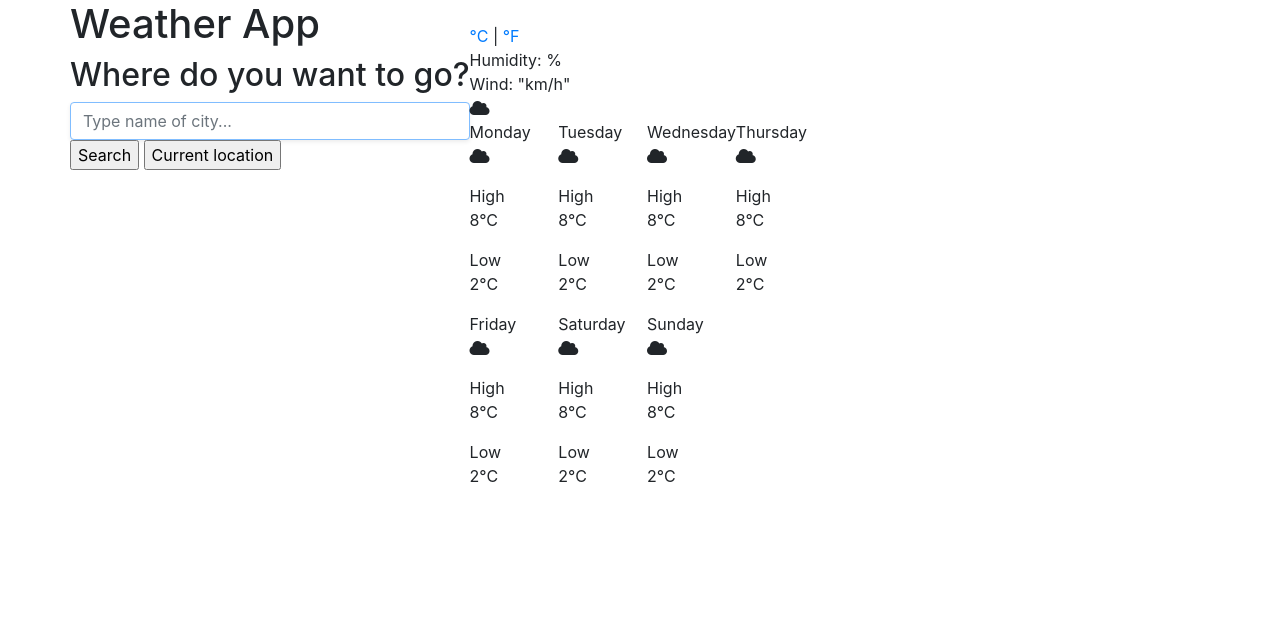
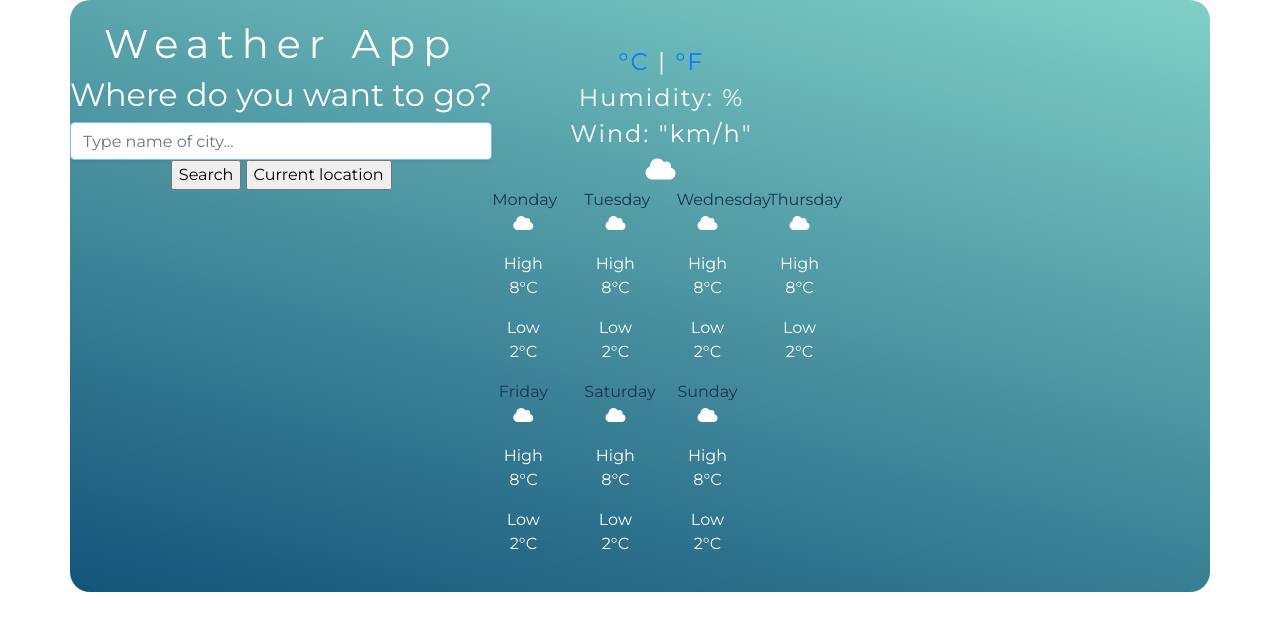
Before and after one commit to ros-ux/weather-project, a plain HTML site: page index.html in a window 1280 px wide. Drawn offline with nearby package versions, Linux system fonts and the light colour scheme; files that its build step writes are made by us from their sources.

Commit message:
Update index.html

```diff
--- a/index.html
+++ b/index.html
@@ -4,7 +4,7 @@
 <head>
     <title>Weather App</title>
     <meta charset="UTF-8" />
-    <link href="src/styles.css" rel="stylesheet" type="text/css" />
+<link rel="stylesheet" href="src/style.css" />
     <link rel="stylesheet" href="https://stackpath.bootstrapcdn.com/bootstrap/4.3.1/css/bootstrap.min.css"
         integrity="sha384-ggOyR0iXCbMQv3Xipma34MD+dH/1fQ784/j6cY/iJTQUOhcWr7x9JvoRxT2MZw1T" crossorigin="anonymous" />
     <link href="https://fonts.googleapis.com/css?family=Montserrat&display=swap" rel="stylesheet">
@@ -170,11 +170,11 @@
 
 
 
+                            <script src="src/script.js"></script>
 
                         </div class="container">
 
 
-                            <script src="src/script.js"></script>
 </body>
 
 </html>
```
